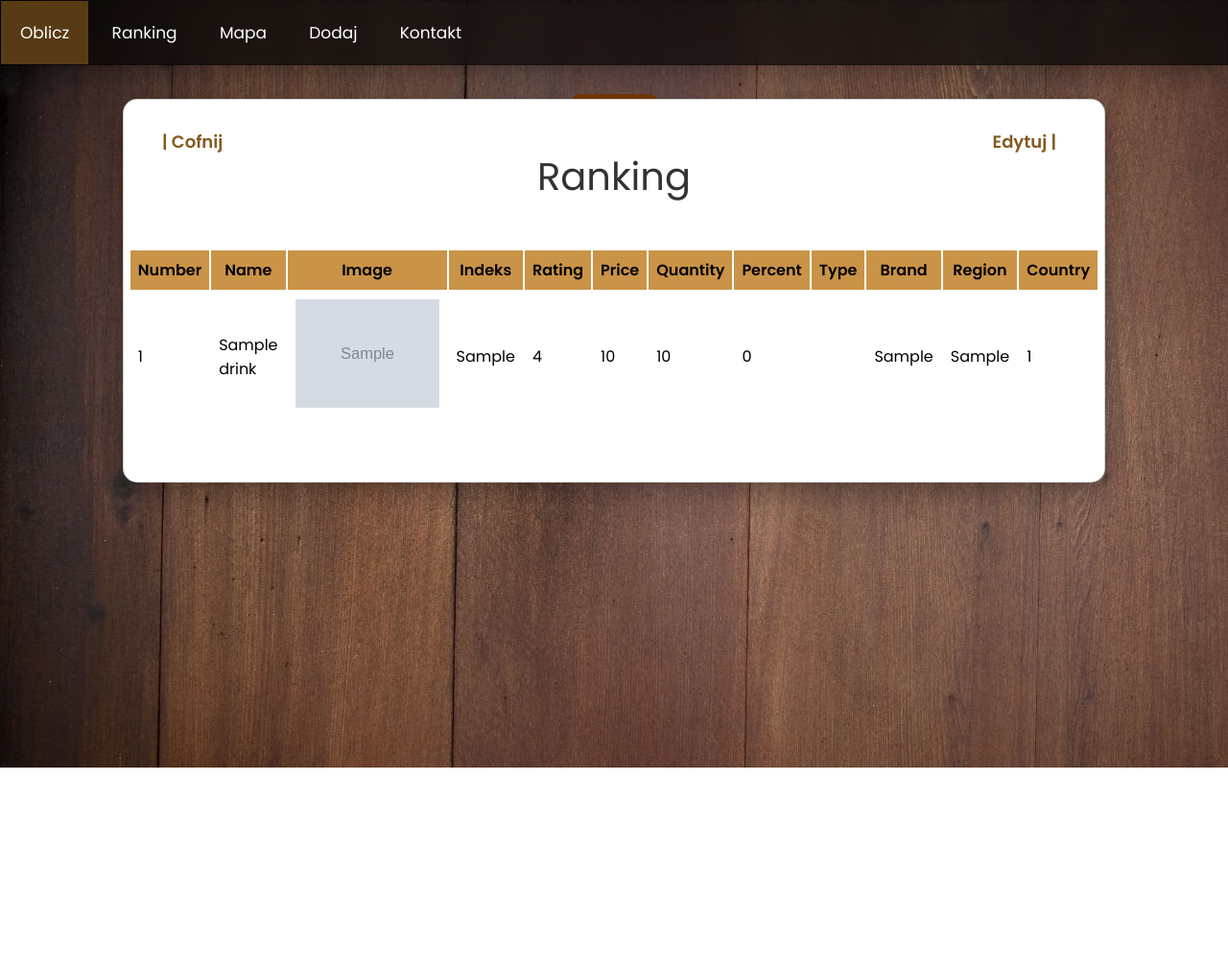
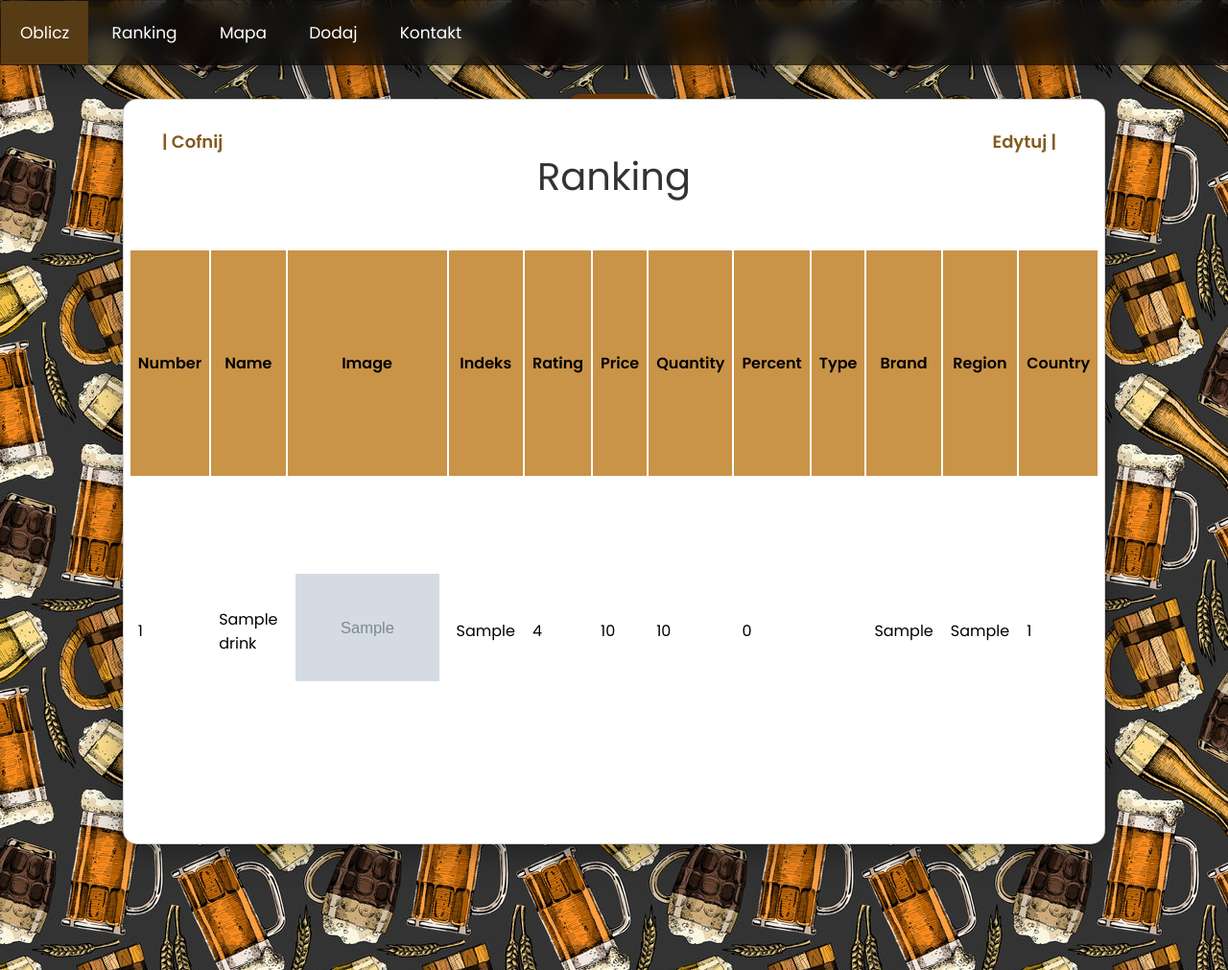
Before and after one commit to Wojanix/IndeksRompera, a PHP site: page /pages/ranking.php in a window 1280 px wide. Shown: the whole page at 96% size. Before the commit the page ends 800 px from the top, so only its background shows below. Run offline with PHP 8.4, Linux system fonts and the light colour scheme; tables that the repository leaves empty or names only in its code hold one stand-in row (values such as "Sample post"); grey boxes marked "Sample" are stand-in pictures.

Commit message:
1 MILION BEERS

```diff
--- a/css/ranking.css
+++ b/css/ranking.css
@@ -33,6 +33,11 @@ td, th{
     padding: 8px;
     color: rgb(0, 0, 0);
 }
+table{
+    height: 70vh;
+    overflow: hidden;
+    scroll-behavior: auto;
+}
 
 tbody{
     border-radius: 8px;
@@ -41,6 +46,7 @@ tr{
     transition: .5s;
     cursor: pointer;
     background: rgba(204, 204, 204, 0.6);
+    height: 100px;
 }
 
 tr:nth-child(even){
```
Also changed, not shown: css/images/background.jpg.
